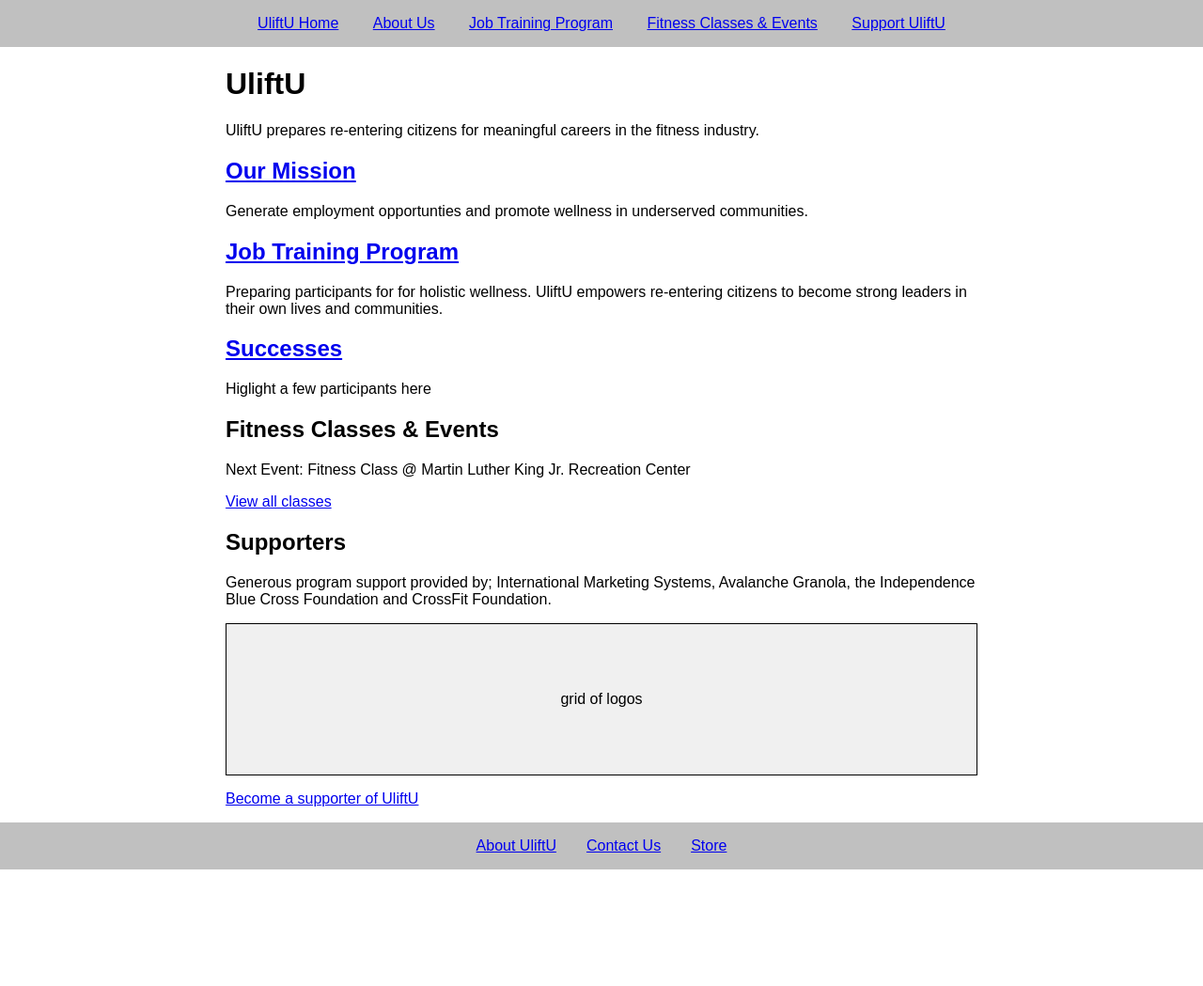
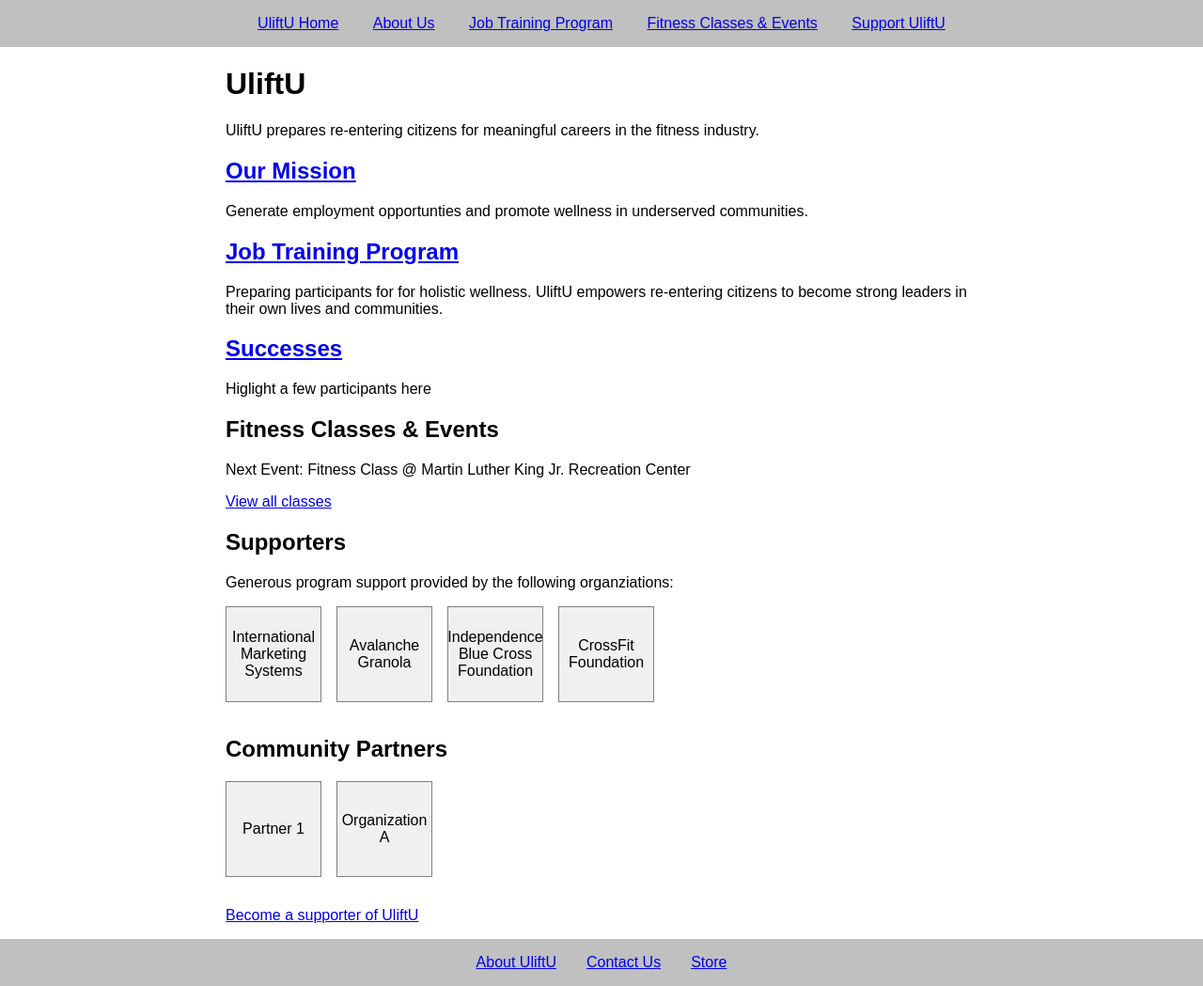
Before and after one commit to CodeForPhilly/uliftu-site, a Jekyll site: the page built from jekyll-mockup/index.md, in a window 1280 px wide. Shown: the whole page at 94% size. Built offline with Jekyll 4.4.1, drawn with Linux system fonts in a browser that asks for light colours; before the commit the page ends 925 px from its top, so only the background shows below that.

Commit message:
broke out supporters and community partners

```diff
--- a/jekyll-mockup/index.md
+++ b/jekyll-mockup/index.md
@@ -26,8 +26,20 @@ Next Event: Fitness Class @ Martin Luther King Jr. Recreation Center
 
 ## Supporters
 
-Generous program support provided by; International Marketing Systems, Avalanche Granola, the Independence Blue Cross Foundation and CrossFit Foundation.
+Generous program support provided by the following organziations:
 
-<div class="placeholder" style="height:10rem">grid of logos</div>
+<div class="supporters">
+  <div>International Marketing Systems</div>
+  <div>Avalanche Granola</div>
+  <div>Independence Blue Cross Foundation</div>
+  <div>CrossFit Foundation</div>
+</div>
+
+## Community Partners
+
+<div class="supporters">
+  <div>Partner 1</div>
+  <div>Organization A</div>
+</div>
 
 [Become a supporter of UliftU](/support-us)
--- a/jekyll-mockup/style.scss
+++ b/jekyll-mockup/style.scss
@@ -22,10 +22,11 @@ footer {
 main {
     max-width:50rem;
     margin: 0 auto;
+    padding:0 1rem;
 }
 
 .placeholder {
-    border: 1px solid black;
+    border: 1px solid #808080;
     background: #f0f0f0;
     display:flex;
     flex-direction:row;
@@ -36,3 +37,23 @@ main {
 }
 
 dd {margin-bottom:1rem;}
+
+.supporters {
+    display:flex;
+    flex-wrap: wrap;
+    margin-left:-1rem;
+
+    div {
+        width:100px;
+        height:100px;
+        display:flex;
+        align-items:center;
+        justify-content:center;
+        background:#f0f0f0;
+        border: 1px solid #808080;
+        text-align:center;
+        margin-left:1rem;
+        margin-bottom:1rem;
+
+    }
+}
```
Also changed, not shown: jekyll-mockup/support-us.md (+15 -2 lines).
